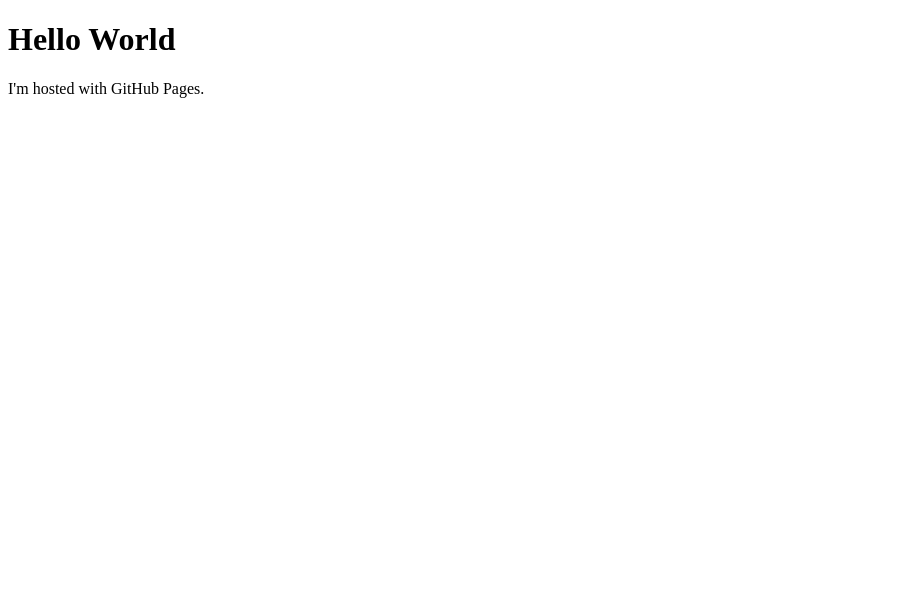
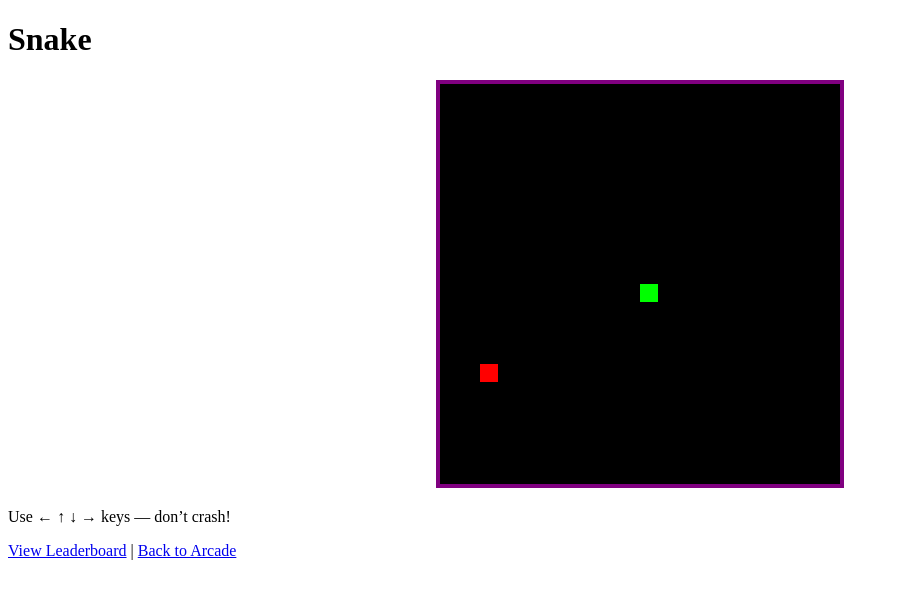
Before and after one commit to Z-akaria13/Z-akaria13.github.io, a plain HTML site: page index.html in a window 1280 px wide. Shown: the whole page, without its empty margins (0-899 px from the left). Drawn offline with Linux system fonts and the light colour scheme.

Commit message:
Update index.html

```diff
--- a/index.html
+++ b/index.html
@@ -1,7 +1,143 @@
 <!DOCTYPE html>
-<html>
-<body>
-<h1>Hello World</h1>
-<p>I'm hosted with GitHub Pages.</p>
+<html lang="en">
+<head>
+  <meta charset="UTF-8">
+  <title>Snake</title>
+  <link rel="stylesheet" href="../style.css">
+  <style>
+    canvas {
+      background: black;
+      display: block;
+      margin: 20px auto;
+      border: 4px solid purple;
+    }
+  </style>
+</head>
+<body class="crt">
+  <div class="page-border crt">
+    <h1>Snake</h1>
+    <canvas id="game" width="400" height="400"></canvas>
+    <p>Use ← ↑ ↓ → keys — don’t crash!</p>
+    <p>
+      <a href="leaderboard.html?game=snake">View Leaderboard</a> |
+      <a href="../index.html">Back to Arcade</a>
+    </p>
+  </div>
+
+  <script>
+    // —————————————————————————————
+    // Helper to save top-5 scores in localStorage
+    function saveScore(gameKey, score, name) {
+      const key = `leaderboard-${gameKey}`;
+      const lb  = JSON.parse(localStorage.getItem(key)) || [];
+      lb.push({ name, score, date: new Date().toISOString() });
+      lb.sort((a, b) => b.score - a.score);
+      localStorage.setItem(key, JSON.stringify(lb.slice(0, 5)));
+    }
+
+    // —————————————————————————————
+    // Draw & game setup
+    const canvas    = document.getElementById("game");
+    const ctx       = canvas.getContext("2d");
+    const gridSize  = 20;
+    const tileCount = canvas.width / gridSize;
+
+    let snake     = [{ x: 10, y: 10 }];
+    let direction = { x:  0,  y:  0 };
+    let food      = spawnFood();
+    let gameOver  = false;
+
+    // —————————————————————————————
+    // Spawn food in a free cell (or anywhere if none left)
+    function spawnFood() {
+      const occupied = new Set(snake.map(seg => `${seg.x},${seg.y}`));
+      const freeCells = [];
+      for (let x = 0; x < tileCount; x++) {
+        for (let y = 0; y < tileCount; y++) {
+          if (!occupied.has(`${x},${y}`)) {
+            freeCells.push({ x, y });
+          }
+        }
+      }
+      if (freeCells.length > 0) {
+        return freeCells[Math.floor(Math.random() * freeCells.length)];
+      }
+      // board full → fallback
+      return {
+        x: Math.floor(Math.random() * tileCount),
+        y: Math.floor(Math.random() * tileCount)
+      };
+    }
+
+    // —————————————————————————————
+    // Main loop
+    function draw() {
+      if (gameOver) return;
+
+      // Move head
+      const head = {
+        x: snake[0].x + direction.x,
+        y: snake[0].y + direction.y
+      };
+      snake.unshift(head);
+
+      // Check eating
+      if (head.x === food.x && head.y === food.y) {
+        food = spawnFood();
+      } else {
+        snake.pop();
+      }
+
+      // Check collisions
+      if (
+        head.x < 0 || head.x >= tileCount ||
+        head.y < 0 || head.y >= tileCount ||
+        snake.slice(1).some(s => s.x === head.x && s.y === head.y)
+      ) {
+        gameOver = true;
+        const score = snake.length - 1;
+        const name  = prompt(`Game Over!\nYour score: ${score}\nEnter your name:`);
+        if (name) saveScore("snake", score, name);
+        return;
+      }
+
+      // Draw everything
+      ctx.clearRect(0, 0, canvas.width, canvas.height);
+
+      // Food
+      ctx.fillStyle = "red";
+      ctx.fillRect(
+        food.x * gridSize,
+        food.y * gridSize,
+        gridSize - 2,
+        gridSize - 2
+      );
+
+      // Snake
+      snake.forEach((seg, idx) => {
+        ctx.fillStyle = idx === 0 ? "lime" : "green";
+        ctx.fillRect(
+          seg.x * gridSize,
+          seg.y * gridSize,
+          gridSize - 2,
+          gridSize - 2
+        );
+      });
+    }
+
+    // —————————————————————————————
+    // Input
+    window.addEventListener("keydown", e => {
+      switch (e.key) {
+        case "ArrowUp":    if (direction.y === 0) direction = { x: 0, y: -1 }; break;
+        case "ArrowDown":  if (direction.y === 0) direction = { x: 0, y:  1 }; break;
+        case "ArrowLeft":  if (direction.x === 0) direction = { x: -1, y: 0 }; break;
+        case "ArrowRight": if (direction.x === 0) direction = { x:  1, y: 0 }; break;
+      }
+    });
+
+    // Kick off
+    setInterval(draw, 150);
+  </script>
 </body>
 </html>
```
